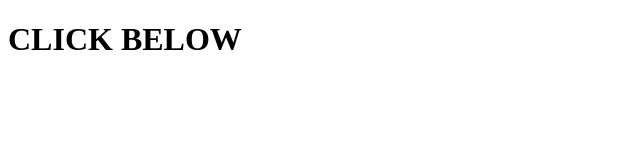
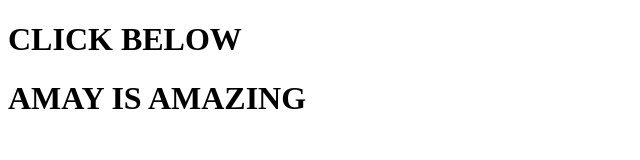
Before and after one commit to shredible/shredible.github.io, a plain HTML site: page index.html in a window 1280 px wide. Shown: the whole page, without its empty margins (0-640 px from the left). Drawn offline with Linux system fonts and the light colour scheme.

Commit message:
Test 1.1

```diff
--- a/index.html
+++ b/index.html
@@ -6,4 +6,5 @@
 	<body>
 <h1>CLICK BELOW</h1>
 	</body>
+<h1>AMAY IS AMAZING</h1>
 <html>
```
